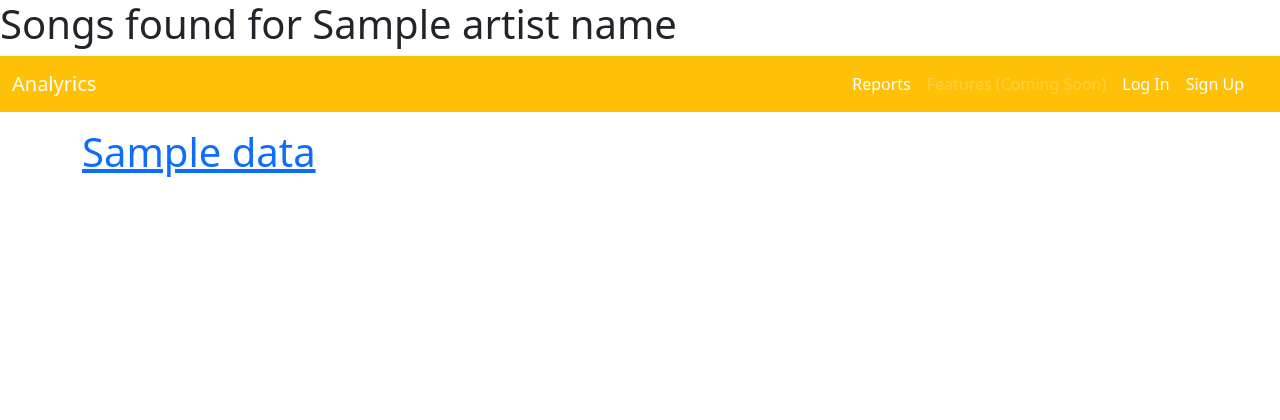
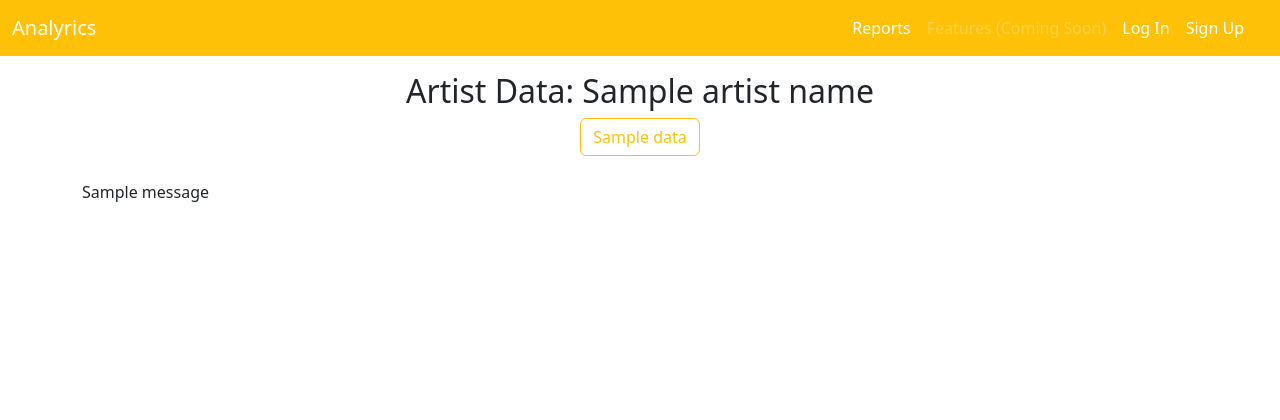
Before and after one commit to antgobar/lyrics_analytics, a Flask app: template lyrics_analytics/api/templates/search/artist-data.html in a window 1280 px wide. Shown: the top 420 px of the page. Run offline with Flask 2, Linux system fonts and the light colour scheme; the template is opened without the code that fills it: most values are stand-ins (such as "Sample title", 1, 10 or a date in 2020); one stand-in notice (Sample message) is shown; parts of the project's set-up code (start-up, migrations or seed data) failed here and were passed over.

Commit message:
initial css

```diff
--- a/lyrics_analytics/api/demo.py
+++ b/lyrics_analytics/api/demo.py
@@ -11,14 +11,14 @@ def index():
         return render_template("demo/index.html")
 
     name = request.form["artist-name"]
-
+    flash(f"Looking for {name}")
     found = [
         {"name": name, "id": 1},
         {"name": "Metallica", "id": 2},
         {"name": "Taylor Swift", "id": 3}
     ]
     import time
-    time.sleep(3)
+    time.sleep(1)
     return render_template("demo/artists-found.html", artists=found)
 
 
@@ -26,5 +26,5 @@ def index():
 def artist():
     artist_id = request.args.get("id")
     name = request.args.get("name")
-
+    flash(f"Fetching lyrics for {name} - check notifications later")
     return render_template("demo/index.html")
--- a/lyrics_analytics/api/search.py
+++ b/lyrics_analytics/api/search.py
@@ -34,9 +34,8 @@ def index():
 def artist():
     artist_id = request.args.get("id")
     name = request.args.get("name")
-
     task = get_artist_songs.delay(artist_id)
-
+    flash(f"Fetching lyrics for {name} - check notifications later")
     return redirect(url_for("search.artist_name", task_id=task.id, name=name))
 
 
--- a/lyrics_analytics/api/templates/base.html
+++ b/lyrics_analytics/api/templates/base.html
@@ -15,9 +15,10 @@
     </div>
     <script src="https://cdn.jsdelivr.net/npm/bootstrap@5.2.3/dist/js/bootstrap.bundle.min.js" integrity="sha384-kenU1KFdBIe4zVF0s0G1M5b4hcpxyD9F7jL+jjXkk+Q2h455rYXK/7HAuoJl+0I4" crossorigin="anonymous"></script>
   </body>
+  {% include 'toast.html' %}
   <footer class="text-center text-lg-start fixed-bottom bg-warning">
     <div class="text-center text-dark p-1">
-      <a class="btn btn-link btn-floating btn-lg text-dark m-1" href="#!" role="button" data-mdb-ripple-color="dark">
+      <a class="btn btn-link btn-floating btn-lg text-dark m-1" href="google.com" role="button" data-mdb-ripple-color="dark">
         <svg xmlns="http://www.w3.org/2000/svg" width="16" height="16" fill="currentColor" class="bi bi-linkedin" viewBox="0 0 16 16">
           <path d="M0 1.146C0 .513.526 0 1.175 0h13.65C15.474 0 16 .513 16 1.146v13.708c0 .633-.526 1.146-1.175 1.146H1.175C.526 16 0 15.487 0 14.854V1.146zm4.943 12.248V6.169H2.542v7.225h2.401zm-1.2-8.212c.837 0 1.358-.554 1.358-1.248-.015-.709-.52-1.248-1.342-1.248-.822 0-1.359.54-1.359 1.248 0 .694.521 1.248 1.327 1.248h.016zm4.908 8.212V9.359c0-.216.016-.432.08-.586.173-.431.568-.878 1.232-.878.869 0 1.216.662 1.216 1.634v3.865h2.401V9.25c0-2.22-1.184-3.252-2.764-3.252-1.274 0-1.845.7-2.165 1.193v.025h-.016a5.54 5.54 0 0 1 .016-.025V6.169h-2.4c.03.678 0 7.225 0 7.225h2.4z"/>
         </svg>
--- a/lyrics_analytics/api/templates/demo/index.html
+++ b/lyrics_analytics/api/templates/demo/index.html
@@ -6,7 +6,7 @@
 <div class="container mt-3 text-center">
   <div>
     <a href="{{ url_for('demo.index') }}">
-      <img src="{{url_for('static', filename='images/logo.png')}}" class="rounded img-fluid" alt="Responsive image">
+      <img src="{{url_for('static', filename='images/logo.png')}}" class="rounded img-fluid" alt="Responsive image" width="400">
     </a>
   </div>
   <form method="post" class="mt-1 row row-cols-lg-auto g-3 justify-content-md-center" onsubmit="submitForm()">
--- a/lyrics_analytics/api/templates/navbar.html
+++ b/lyrics_analytics/api/templates/navbar.html
@@ -1,6 +1,6 @@
 <nav class="navbar navbar-dark bg-warning navbar-expand-lg">
   <div class="container-fluid">
-    <a class="navbar-brand" href="#">{{ APP_NAME }}</a>
+    <a class="navbar-brand" href="{{ url_for('search.index') }}">{{ APP_NAME }}</a>
     <button class="navbar-toggler" type="button" data-bs-toggle="offcanvas" data-bs-target="#offcanvasDarkNavbar" aria-controls="offcanvasDarkNavbar">
       <span class="navbar-toggler-icon"></span>
     </button>
--- a/lyrics_analytics/api/templates/search/artist-data.html
+++ b/lyrics_analytics/api/templates/search/artist-data.html
@@ -1,14 +1,17 @@
 {% extends 'base.html' %}
 
-{% block header %}
-  <h1>{% block title %}Songs found for {{ artist_name }}{% endblock %}</h1>
+{% block title %}Artists Data{% endblock %}
+
+{% block content %}
+<div class="text-center">
+  <h2>Artist Data: {{ artist_name }}</h2>
+  {% for data in artist_data %}
+  <div>
+    <a class="btn btn-outline-warning" href="{{ data['lyrics_url'] }}">
+      {{ data['title'] }}
+    </a>
+  </div>
+  <br>
+  {% endfor %}
+</div>
 {% endblock %}
-{% block content %}
-  {% for data in artist_data %}
-    <p></p>
-    <a class="action" href="{{ data['lyrics_url'] }}"><h1>{{ data['title'] }}</h1></a>
-    {% if not loop.last %}
-      <hr>
-    {% endif %}
-  {% endfor %}
-{% endblock %}
--- a/lyrics_analytics/api/templates/search/index.html
+++ b/lyrics_analytics/api/templates/search/index.html
@@ -5,8 +5,8 @@
 {% block content %}
 <div class="container mt-3 text-center">
   <div>
-    <a href="{{ url_for('demo.index') }}">
-      <img src="{{url_for('static', filename='images/logo.png')}}" class="rounded img-fluid" alt="Responsive image">
+    <a href="{{ url_for('search.index') }}">
+      <img src="{{url_for('static', filename='images/logo.png')}}" class="rounded img-fluid" alt="Responsive image" width="400">
     </a>
   </div>
   <form method="post" class="mt-1 row row-cols-lg-auto g-3 justify-content-md-center" onsubmit="submitForm()">
--- a/lyrics_analytics/api/templates/toast.html
+++ b/lyrics_analytics/api/templates/toast.html
@@ -1,9 +1,9 @@
-<div class="toast-container position-static gy-5">
-  {% for message in get_flashed_messages() %}
-  <div class="toast" role="alert" aria-live="assertive" aria-atomic="true">
-    <div class="toast-body">
-      {{ message }}
+{% with messages = get_flashed_messages() %}
+  {% if messages %}
+    <div class="container">
+      {% for message in messages %}
+        <div class="flash" role="alert">{{ message }}</div>
+      {% endfor %}
     </div>
-  </div>
-  {% endfor %}
-</div>
+  {% endif %}
+{% endwith %}
```
Also changed, not shown: lyrics_analytics/api/templates/demo/artists-found.html (+7 -10 lines), lyrics_analytics/api/templates/search/artists-found.html (+6 -9 lines).
